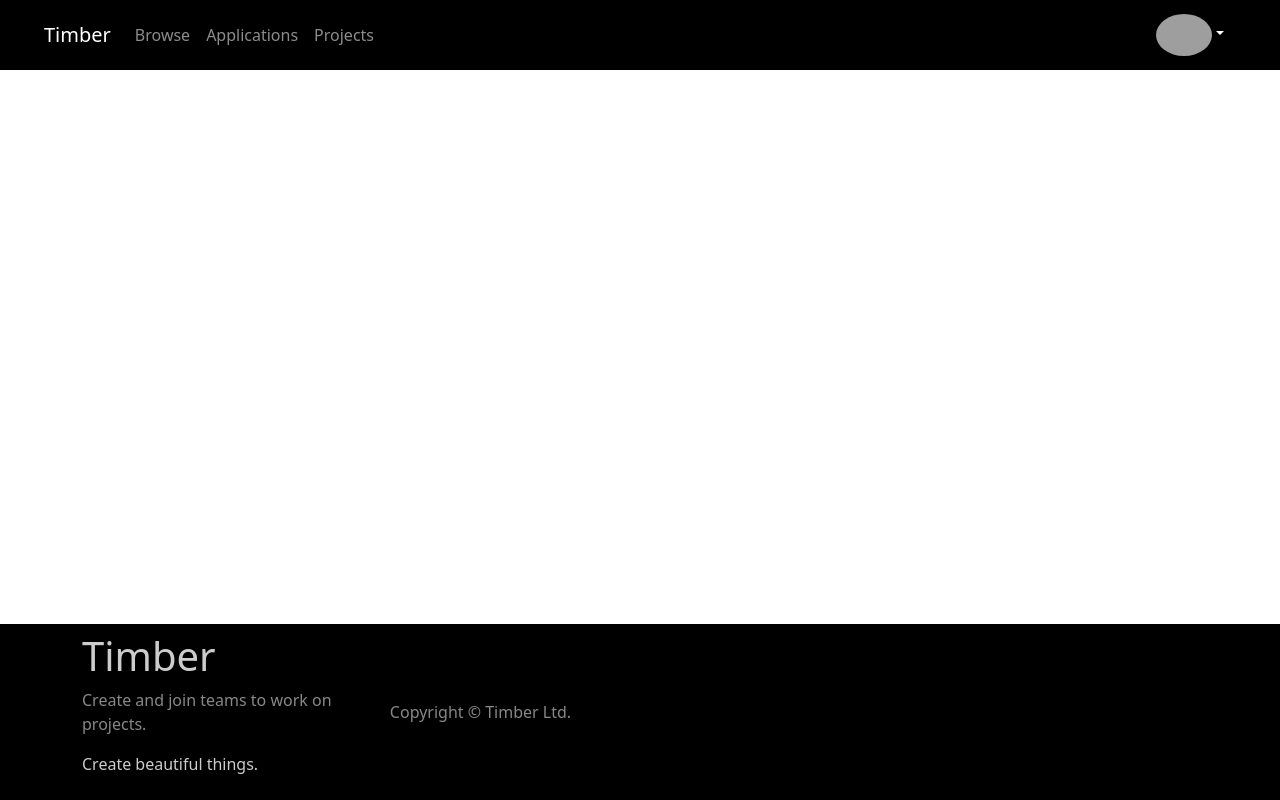
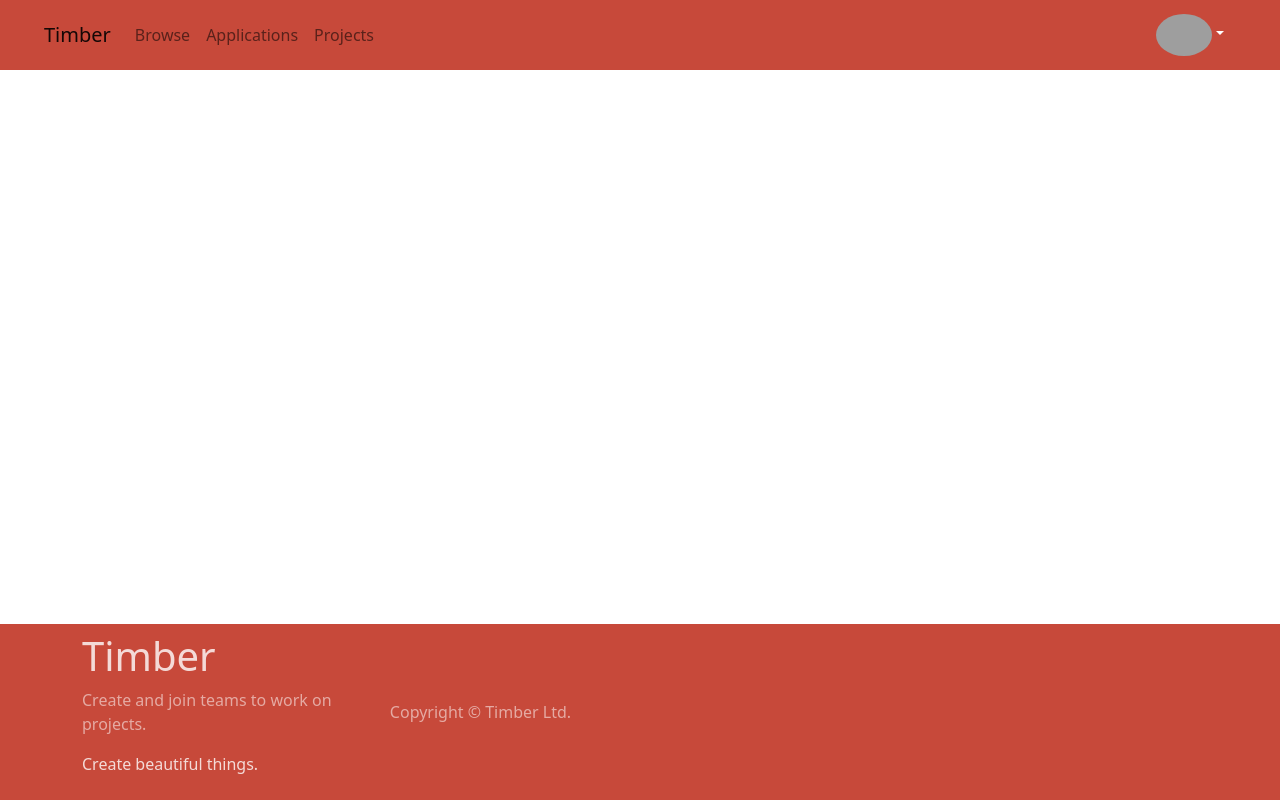
Before and after one commit to timber-team/timber, a React (Vite) app in the folder ui/: page / in a window 1280 px wide. Built offline with nearby package versions, Linux system fonts and the light colour scheme; grey boxes are pictures that could not be loaded.

Commit message:
god i hate scss and css and everything inbetween

```diff
--- a/ui/components/Legal.tsx
+++ b/ui/components/Legal.tsx
@@ -3,7 +3,7 @@ import { Navbar, Nav, Container, Dropdown, Image, Row, Col } from 'react-bootstr
 const Legal: React.FC = () => {
     return (
         <div>
-            <Navbar fixed="bottom" variant="dark" bg="black"
+            <Navbar fixed="bottom" bg="primary"
                 style={{ color: "#fff8" }}
             >
                 <Container
--- a/ui/components/Nav.tsx
+++ b/ui/components/Nav.tsx
@@ -3,7 +3,7 @@ import { Navbar, Nav, Container, Dropdown, Image } from 'react-bootstrap'
 const Navcustom: React.FC = () => {
     return (
         <div>
-            <Navbar expand="sm" variant="dark" bg="black">
+            <Navbar expand="sm" bg="primary">
             <Container style={{
                 width: "95%",
                 margin: "auto"
--- a/ui/index.tsx
+++ b/ui/index.tsx
@@ -1,6 +1,7 @@
 import React from "react";
 import ReactDOM from "react-dom";
 import App from "./App";
+import './style/custom.scss';
 
 const root = document.getElementById("root");
 ReactDOM.render(<App />, root)
--- a/ui/style/custom.scss
+++ b/ui/style/custom.scss
@@ -1,4 +1,15 @@
-// $body-bg: rgb(126, 126, 126);
+@import url('https://fonts.googleapis.com/css2?family=Playfair+Display&family=Rubik&display=swap'); // Playfair Display & Rubik
 
-// import rest of defaults
+$theme-colors: (
+    "primary": #C7493A,
+    "secondary": #A33327
+    // "success": $success,
+    // "info": $info,
+    // "warning": $warning,
+    // "danger": $danger,
+    // "light": $light,
+    // "dark": $dark
+);
+
+// Keep this on the bottom
 @import '~bootstrap/scss/bootstrap.scss';
```
